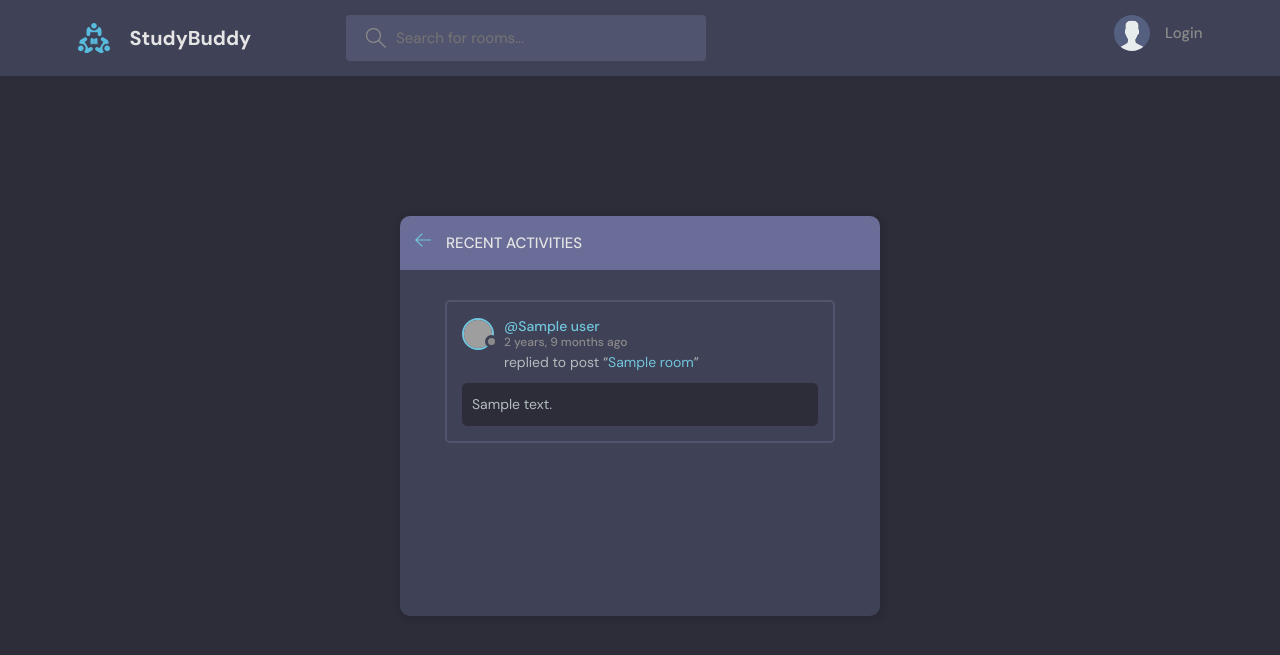
After one commit to anuragsinghbuddha/Study-Budy-Discord-Server-Clone-, a Django app: template base/templates/base/activity.html in a window 1280 px wide. The commit adds this page. Shown: the top 655 px of the page. Run offline with Django 3.2, Linux system fonts and the light colour scheme; the template is opened without the code that fills it: most values are stand-ins (such as "Sample title", 1, 10 or a date in 2020); grey boxes are pictures that could not be loaded.

Commit message:
anurag commit

```diff
--- /dev/null
+++ b/base/templates/base/activity.html
@@ -0,0 +1,63 @@
+{%extends 'main.html'%}
+  {%block content%}
+    <main class="layout">
+      <div class="container">
+        <div class="layout__box">
+          <div class="layout__boxHeader">
+            <div class="layout__boxTitle">
+              <a href="{%url 'Home'%}">
+                <svg version="1.1" xmlns="http://www.w3.org/2000/svg" width="32" height="32" viewBox="0 0 32 32">
+                  <title>arrow-left</title>
+                  <path
+                    d="M13.723 2.286l-13.723 13.714 13.719 13.714 1.616-1.611-10.96-10.96h27.625v-2.286h-27.625l10.965-10.965-1.616-1.607z"
+                  ></path>
+                </svg>
+              </a>
+              <h3>Recent Activities</h3>
+            </div>
+          </div>
+
+          <div class="activities-page layout__body">
+            {%for message in room_messages%}
+
+    <div class="activities__box">
+      <div class="activities__boxHeader roomListRoom__header">
+        <a href="{%url 'user-profile' message.user.id%}" class="roomListRoom__author">
+          <div class="avatar avatar--small">
+            <img src="https://randomuser.me/api/portraits/women/11.jpg" />
+          </div>
+          <p>
+            @{{message.user}}
+            <span>{{message.created|timesince}} ago</span>
+          </p>
+        </a>
+
+        {% if request.user == message.user %}
+
+        <div class="roomListRoom__actions">
+          <a href="#">
+            <svg version="1.1" xmlns="http://www.w3.org/2000/svg" width="32" height="32" viewBox="0 0 32 32">
+              <title>remove</title>
+              <path
+                d="M27.314 6.019l-1.333-1.333-9.98 9.981-9.981-9.981-1.333 1.333 9.981 9.981-9.981 9.98 1.333 1.333 9.981-9.98 9.98 9.98 1.333-1.333-9.98-9.98 9.98-9.981z"
+              ></path>
+            </svg>
+          </a>
+        </div>
+        {%endif%}
+      </div>
+      <div class="activities__boxContent">
+        <p>replied to post “<a "{{message.room}}">{{message.room}}</a>”</p>
+        <div class="activities__boxRoomContent">
+             {{message.body}}
+        </div>
+      </div>
+    </div>
+    {%endfor%}
+          </div>
+        </div>
+      </div>
+    </main>
+  {% endblock content %}
+
+   <!-- <script src="script.js"></script>-->
--- a/base/templates/base/home.html
+++ b/base/templates/base/home.html
@@ -23,8 +23,8 @@
               </label>
             </form>
             <div class="mobile-menuItems">
-              <a class="btn btn--main btn--pill" href="#">Browse Topics</a>
-              <a class="btn btn--main btn--pill" href="#">Recent Activities</a>
+              <a class="btn btn--main btn--pill" href="{% url 'topics'%}">Browse Topics</a>
+              <a class="btn btn--main btn--pill" href="{%url 'activity'%}">Recent Activities</a>
             </div>
           </div>
 
--- a/base/templates/base/topics_componenet.html
+++ b/base/templates/base/topics_componenet.html
@@ -15,7 +15,7 @@
       {%endfor%}
 
     </ul>
-    <a class="btn btn--link" href="topics.html">
+    <a class="btn btn--link" href="{%url 'topics'%}">
       More
       <svg version="1.1" xmlns="http://www.w3.org/2000/svg" width="32" height="32" viewBox="0 0 32 32">
         <title>chevron-down</title>
--- a/base/urls.py
+++ b/base/urls.py
@@ -16,6 +16,7 @@ urlpatterns = [
     path('delete_room/<str:pk>/',views.deleteRoom,name="delete-room"),
     path('delete_message/<str:pk>/',views.deleteMessage,name="delete-message"),
     path('update-user/',views.updateUser,name="update-user"),
-
+    path('topics/',views.topicsPage,name="topics"),
+    path('activity/',views.activityPage,name="activity"),
 
 ]
```
Also changed, not shown: base/templates/base/topics.html (added, +50 -0 lines), base/views.py (+11 -1 lines), README.md, db.sqlite3.
